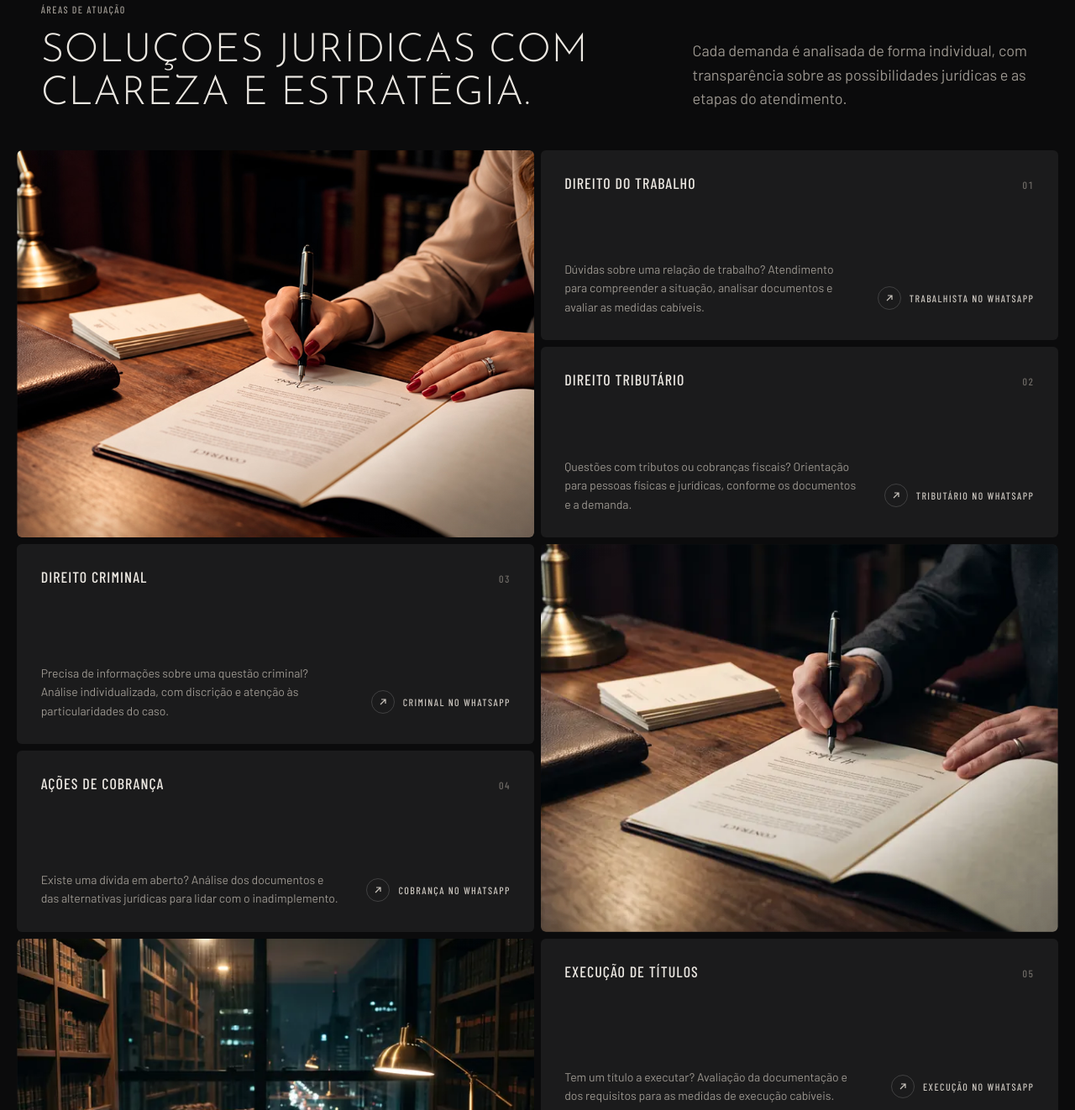
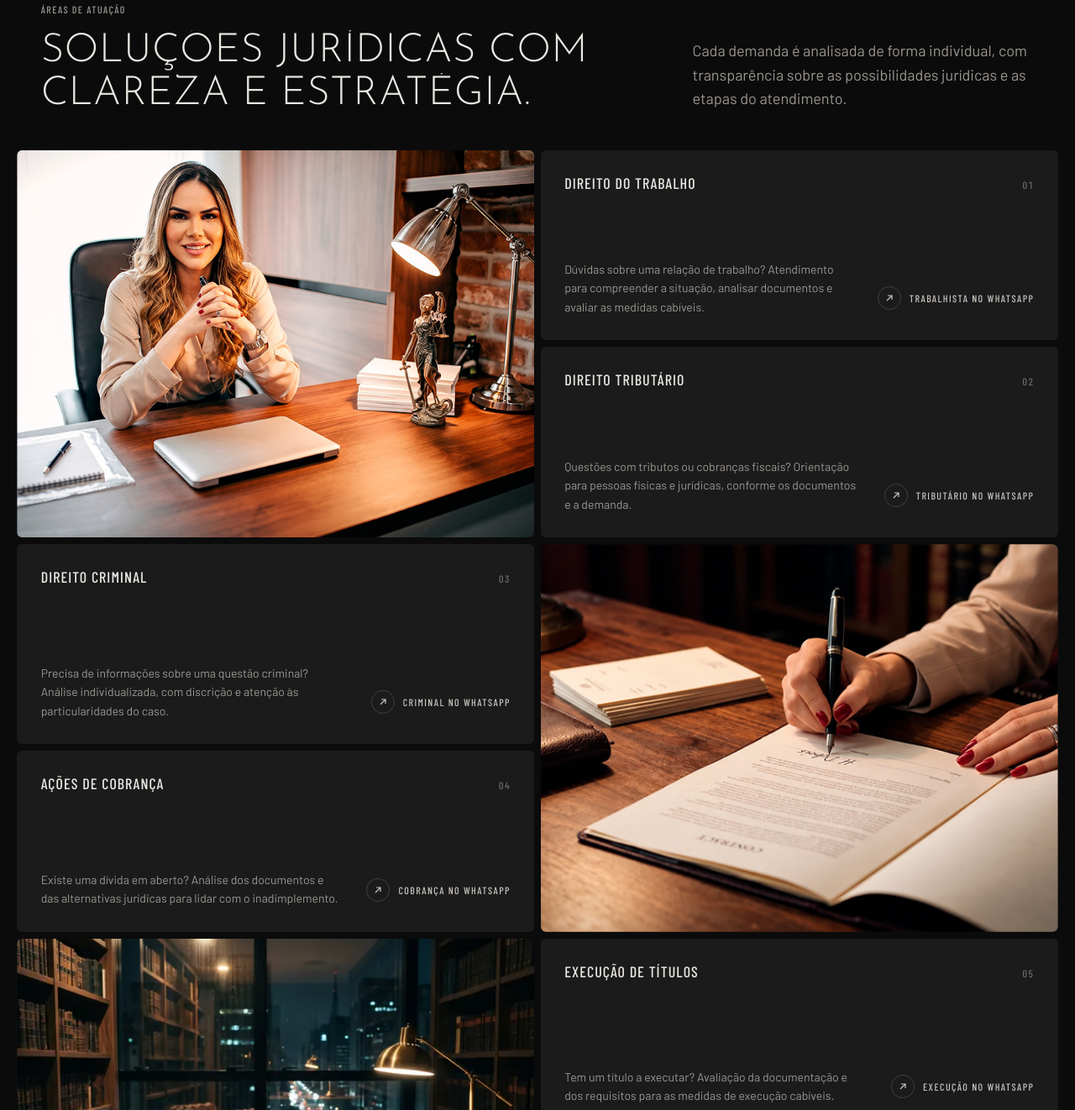
Before and after one commit to PeriquitoVirtual/advocacia, a website built with Vite: page codigo-fonte/index.html in a window 1280 px wide. Shown: the part 1875-3197 px from the top of the page at 84% size. Built offline with nearby package versions, Linux system fonts and the light colour scheme; some packages are replaced by stand-ins of ours.

Commit message:
Corrige fotos de areas: Izabella a esquerda e assinatura a direita

```diff
--- a/codigo-fonte/src/partials/areas.html
+++ b/codigo-fonte/src/partials/areas.html
@@ -18,12 +18,12 @@
         <div class="areas-foto__mov">
           <div class="areas-foto__zoom">
             <img
-              src="/src/assets/img/assinando.jpg"
+              src="/src/assets/img/izabella_advogada2.jpg"
               width="800"
               height="597"
               loading="lazy"
               decoding="async"
-              alt="Assinatura de um documento com caneta sobre uma mesa de madeira"
+              alt="Izabella sentada à mesa do escritório, com notebook, livros e uma luminária"
             />
           </div>
         </div>
@@ -72,19 +72,12 @@
         <div class="areas-foto__mov">
           <div class="areas-foto__zoom">
             <img
-              src="/src/assets/img/area-contrato-1200.webp"
-              srcset="
-                /src/assets/img/area-contrato-480.webp   480w,
-                /src/assets/img/area-contrato-800.webp   800w,
-                /src/assets/img/area-contrato-1200.webp 1200w,
-                /src/assets/img/area-contrato-1600.webp 1600w
-              "
-              sizes="(min-width: 1440px) 700px, (min-width: 760px) 50vw, 100vw"
-              width="1600"
-              height="1195"
+              src="/src/assets/img/assinando.jpg"
+              width="800"
+              height="597"
               loading="lazy"
               decoding="async"
-              alt="Mão assinando um contrato com caneta-tinteiro sobre mesa de nogueira, sob a luz de um abajur de latão"
+              alt="Assinatura de um documento com caneta sobre uma mesa de madeira"
             />
           </div>
         </div>
```
Also changed, not shown: index.html (+6 -8 lines).
